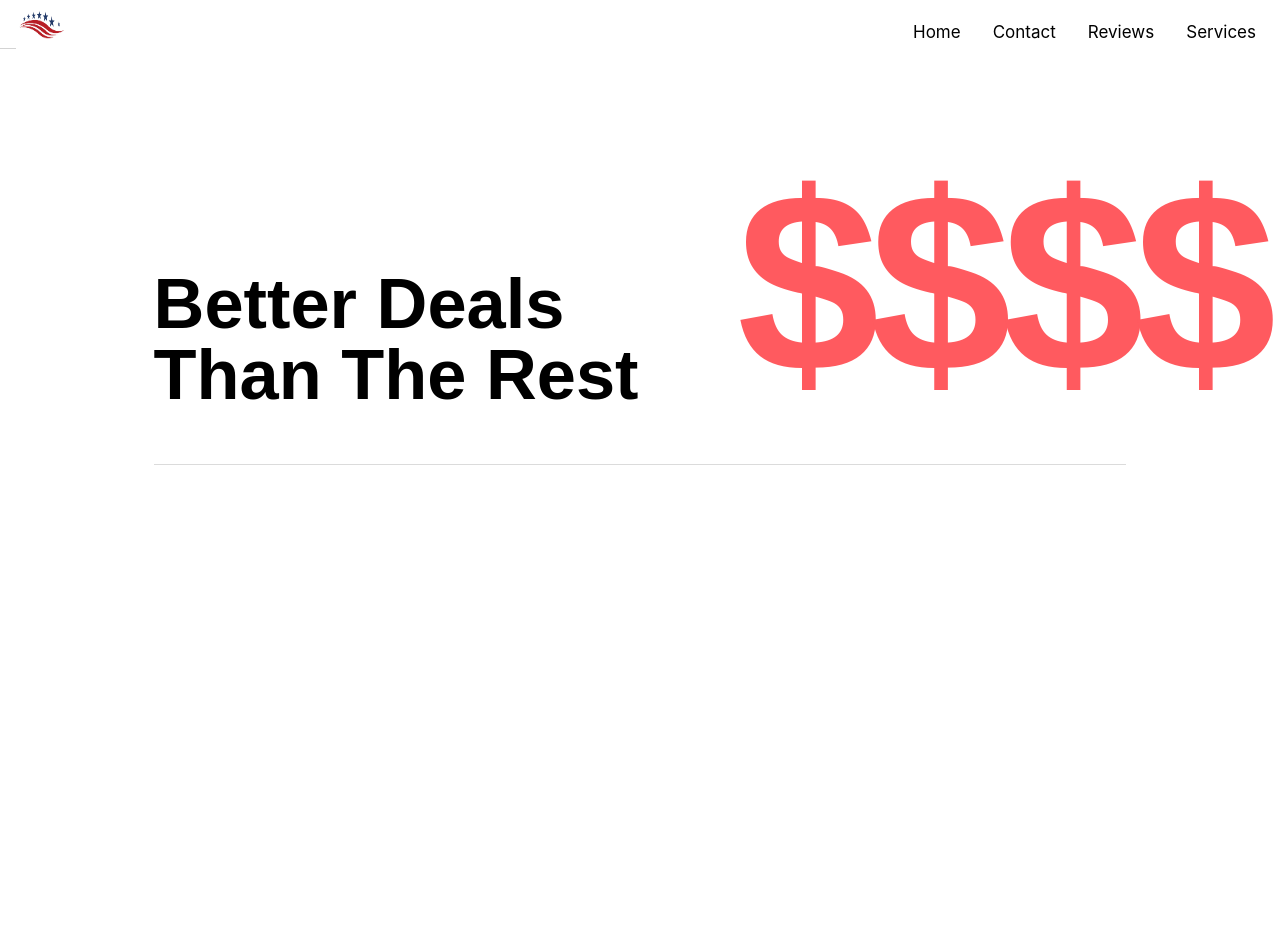
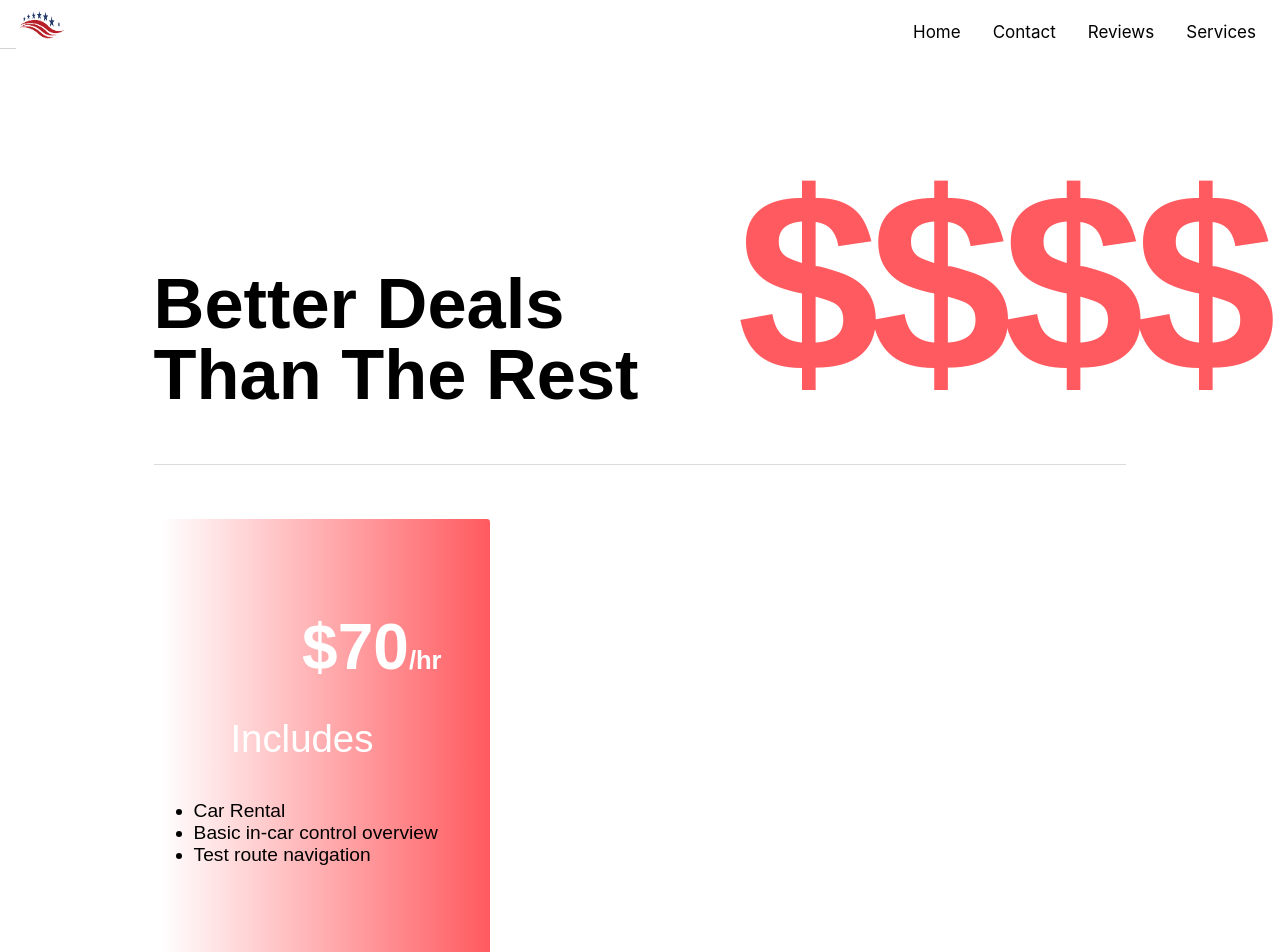
Before and after one commit to ijh5005/starsandstripesdrivingschool, a React (Create React App) app: page /service in a window 1280 px wide. Shown: the top 952 px of the page. Before the commit the page ends 800 px from the top, so only its background shows below. Built offline with nearby package versions, Linux system fonts and the light colour scheme; the HTML template or start-up script is replaced by a standard one; a web font is replaced by a local one.

Commit message:
services page

```diff
--- a/src/components/ServicePage/Heading/index.js
+++ b/src/components/ServicePage/Heading/index.js
@@ -11,5 +11,3 @@ const Heading = () => {
 }
 
 export default Heading;
-
-// <svg aria-hidden="true" focusable="false" data-prefix="fas" data-icon="car-side" class="svg-inline--fa fa-car-side fa-w-20" role="img" xmlns="http://www.w3.org/2000/svg" viewBox="0 0 640 512"><path fill="currentColor" d="M544 192h-16L419.22 56.02A64.025 64.025 0 0 0 369.24 32H155.33c-26.17 0-49.7 15.93-59.42 40.23L48 194.26C20.44 201.4 0 226.21 0 256v112c0 8.84 7.16 16 16 16h48c0 53.02 42.98 96 96 96s96-42.98 96-96h128c0 53.02 42.98 96 96 96s96-42.98 96-96h48c8.84 0 16-7.16 16-16v-80c0-53.02-42.98-96-96-96zM160 432c-26.47 0-48-21.53-48-48s21.53-48 48-48 48 21.53 48 48-21.53 48-48 48zm72-240H116.93l38.4-96H232v96zm48 0V96h89.24l76.8 96H280zm200 240c-26.47 0-48-21.53-48-48s21.53-48 48-48 48 21.53 48 48-21.53 48-48 48z"></path></svg>
--- /dev/null
+++ b/src/components/ServicePage/PriceCard/index.css
@@ -0,0 +1,62 @@
+.priceCardContainer {
+  width: 76vw;
+  margin: 0 auto;
+}
+
+.priceCard {
+  position: relative;
+  margin: 54px;
+  margin-left: 0;
+  height: 28em;
+  width: 21em;
+  background-color: #222;
+  border-radius: 0.2em;
+  background: rgb(255,90,95);
+  background: radial-gradient(circle, rgba(255,90,95,1) 88%, rgba(255,255,255,1) 100%);
+  background: rgb(255,90,95);
+  background: radial-gradient(circle, rgba(255,90,95,1) 60%, rgba(255,255,255,1) 100%);
+  background: rgb(255,90,95);
+  background: linear-gradient(90deg, rgba(255,90,95,1) 46%, rgba(255,255,255,1) 100%);
+  background: rgb(255,255,255);
+  background: linear-gradient(90deg, rgba(255,255,255,1) 2%, rgba(255,90,95,1) 100%);
+}
+
+.cardImg {
+  color: #fff;
+  height: 9em;
+  width: 5em;
+  position: absolute;
+  top: 0em;
+  left: -1em;
+  font-size: 2em;
+  opacity: 0.2;
+}
+
+.cardPrice {
+  display: flex;
+  justify-content: flex-end;
+  padding-right: 3em;
+  padding-top: 6em;
+}
+
+.cardPrice p {
+  color: #fff;
+  font-size: 4em;
+  margin: 0;
+  font-weight: 800;
+  line-height: 1;
+}
+
+.small {
+  font-size: 0.4em;
+}
+
+.listHeading {
+  color: #fff;
+  margin-left: 2em;
+  font-size: 2.4em;
+}
+
+li {
+  font-size: 1.2em;
+}
--- /dev/null
+++ b/src/components/ServicePage/PriceCard/index.js
@@ -0,0 +1,26 @@
+import React, { useState } from 'react';
+import "./index.css";
+
+const PriceCard = () => {
+  return (<>
+    <div className="priceCardContainer">
+      <div className="priceCard">
+        <div className="cardImg">
+        </div>
+        <div className="cardPrice">
+          <p>$70<span className="small">/hr</span></p>
+        </div>
+        <p class="listHeading">Includes</p>
+        <ul>
+          <li>Car Rental</li>
+          <li>Basic in-car control overview</li>
+          <li>Test route navigation</li>
+        </ul>
+      </div>
+    </div>
+  </>)
+}
+
+export default PriceCard;
+
+// <svg aria-hidden="true" focusable="false" data-prefix="fas" data-icon="car-side" className="svg-inline--fa fa-car-side fa-w-20" role="img" xmlns="http://www.w3.org/2000/svg" viewBox="0 0 640 512"><path fill="currentColor" d="M544 192h-16L419.22 56.02A64.025 64.025 0 0 0 369.24 32H155.33c-26.17 0-49.7 15.93-59.42 40.23L48 194.26C20.44 201.4 0 226.21 0 256v112c0 8.84 7.16 16 16 16h48c0 53.02 42.98 96 96 96s96-42.98 96-96h128c0 53.02 42.98 96 96 96s96-42.98 96-96h48c8.84 0 16-7.16 16-16v-80c0-53.02-42.98-96-96-96zM160 432c-26.47 0-48-21.53-48-48s21.53-48 48-48 48 21.53 48 48-21.53 48-48 48zm72-240H116.93l38.4-96H232v96zm48 0V96h89.24l76.8 96H280zm200 240c-26.47 0-48-21.53-48-48s21.53-48 48-48 48 21.53 48 48-21.53 48-48 48z"></path></svg>
--- a/src/components/ServicePage/index.js
+++ b/src/components/ServicePage/index.js
@@ -1,12 +1,14 @@
 import React, { useState } from 'react';
 import Navbar from '../Navbar';
 import Heading from './Heading';
+import PriceCard from './PriceCard';
 import "./index.css";
 
 const ServicePage = () => {
   return (<>
     <Navbar/>
     <Heading />
+    <PriceCard />
   </>)
 }
 
```
Also changed, not shown: src/components/ServicePage/Cards/index.js (deleted, +0 -10 lines), src/components/ServicePage/Cards/index.css (deleted).
